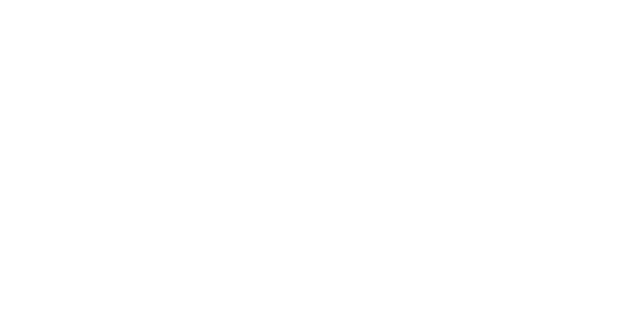
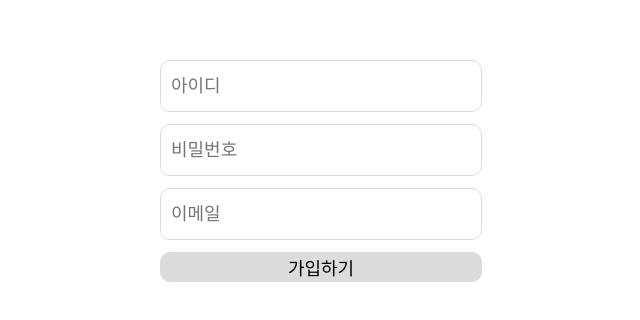
Before and after one commit to CodeDDAGGI/project-A, a React (Create React App) app in the folder miniproject-front/: page /news/signup in a window 1280 px wide. Before the commit this address had no page. Shown: the part 204-524 px from the top of the page, without its empty margins (329-969 px from the left). Built offline with nearby package versions, Linux system fonts and the light colour scheme; the HTML template or start-up script is replaced by a standard one.

Commit message:
0907 kbg

```diff
--- a/miniproject-front/src/App.js
+++ b/miniproject-front/src/App.js
@@ -20,7 +20,7 @@
         <Routes>
           <Route path='/' element={<HomePageLayout />} />
           <Route path='/news/politics' element={<PoliticsPage />} />
-          <Route path="/signup" element={<SignupPage />} />
+          <Route path="/news/signup" element={<SignupPage />} />
           <Route path="/login" element={<LoginPage />} />
           <Route path="/register" element={<RegisterPage />} />
         </Routes>
--- a/miniproject-front/src/components/Header/Header.jsx
+++ b/miniproject-front/src/components/Header/Header.jsx
@@ -14,7 +14,7 @@
                 <div css={s.buttonContainer}>
                     <div><Icon><LuSearch /></Icon></div>
                     <div><Icon><LuUser /></Icon></div>
-                    <div><Icon><LuUserPlus /></Icon></div>
+                    <div><Link to={"/news/signup"}><Icon><LuUserPlus /></Icon></Link></div>
                 </div>
             </div>
             <div css={s.navContainer}>
--- a/miniproject-front/src/pages/SignupPage/SignupPage.jsx
+++ b/miniproject-front/src/pages/SignupPage/SignupPage.jsx
@@ -38,13 +38,13 @@
 
     return (
         <div css={s.layout}>
-            <div>
-                <input type="text" name='username' value={inputUser.username} onChange={handleInputData}/>
-                <input type="text" name='password' value={inputUser.password} onChange={handleInputData}/>
-                <input type="text" name='email' value={inputUser.email} onChange={handleInputData}/>
+            <div css={s.inputContainer}>
+                <input type="text" name='username' value={inputUser.username} onChange={handleInputData} placeholder='아이디'/>
+                <input type="password" name='password' value={inputUser.password} onChange={handleInputData} placeholder='비밀번호'/>
+                <input type="email" name='email' value={inputUser.email} onChange={handleInputData} placeholder='이메일'/>
+                <button onClick={SignupSubmitClick}>가입하기</button>
             </div>
-            <div>
-                <button onClick={SignupSubmitClick}>가입하기</button>
+            <div css={s.signupButton}>
             </div>
         </div>
     );
--- a/miniproject-front/src/pages/SignupPage/style.js
+++ b/miniproject-front/src/pages/SignupPage/style.js
@@ -1,3 +1,53 @@
-export const layout = {
+import { css } from "@emotion/react";
 
-};
+export const layout = css`
+    display: flex;
+    margin: 0 auto;
+    flex-direction: column;
+    justify-content: center;
+    align-items: center;
+    height: 100%;
+    width: 100%;
+
+
+`;
+
+export const inputContainer = css`
+    display: flex;
+    flex-direction: column;
+    justify-content: center;
+    align-items: center;
+
+    & input {
+        margin-bottom: 12px;
+        padding: 10px;
+        width: 300px;
+        height: 30px;
+        border-radius: 10px;
+        outline: none;
+        border: 1px solid #dcdcdc;
+        font-size: 18px;
+    }
+
+    & button {
+        height : 30PX;
+        width: 100%;
+        box-sizing: border-box;
+        border-radius: 10px;
+        outline: none;
+        border: 1px solid #dcdcdc;
+        font-size: 18px;
+        background-color: #dcdcdc;
+        cursor: pointer;
+    }
+`;
+
+export const signupButton = css`
+        box-sizing: border-box;
+        width: 300px;
+        height: 30px;
+        margin: 10px;
+        font-weight: 18px;
+
+
+`;
```
